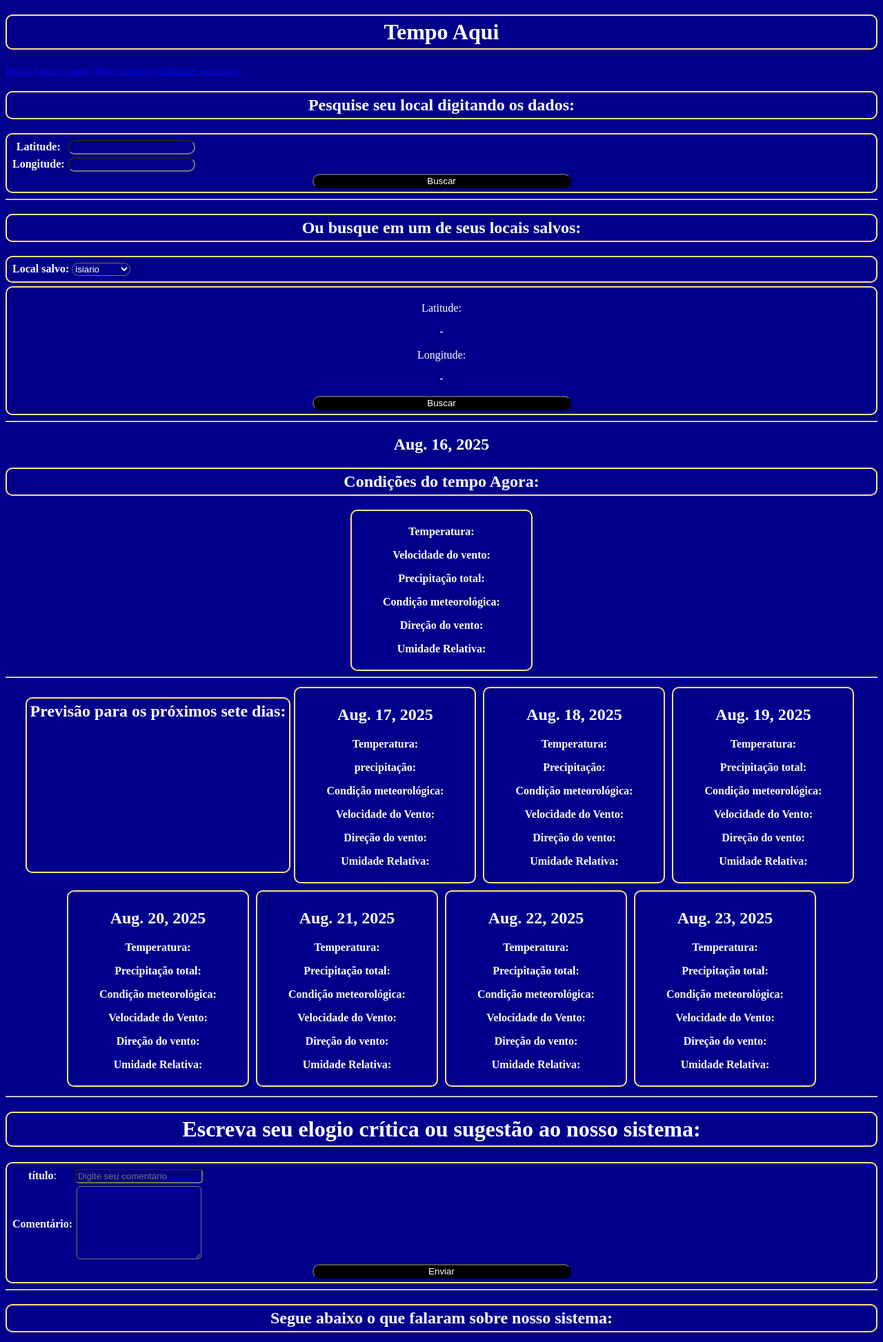
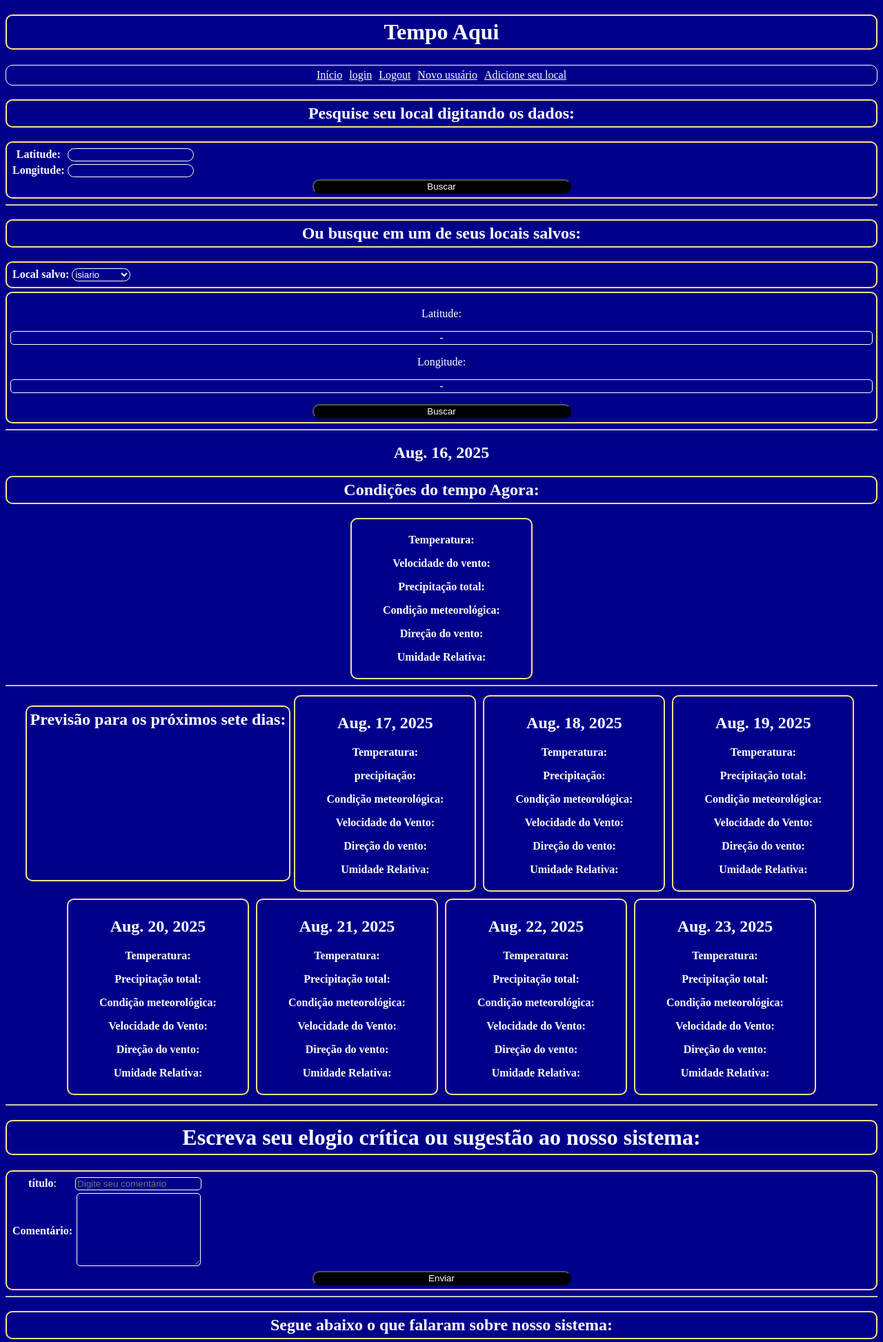
Before and after one commit to sandro20231/meteorologia3, a Django app: page / in a window 1280 px wide. Shown: the top 1946 px of the page at 69% size. Run offline with Django 5.2, Linux system fonts and the light colour scheme; a user stored in the database is signed in; data comes from the database, SQL or seed files in the repository; both versions use the stored data as it was after the commit.

Commit message:
correção do css2

```diff
--- a/tempo/t2/static/t2/estilo.css
+++ b/tempo/t2/static/t2/estilo.css
@@ -45,14 +45,17 @@
 
 input,
 select {
+    border: 1px solid white;
     border-radius: 10px;
     color: white;
 }
 
 
 textarea {
+    border: 1px solid white;
     border-radius: 10px;
     color: white;
+
 }
 
 button {
@@ -188,3 +191,25 @@
     display: flex;
     justify-content: center;
 }
+
+.estilop2 {
+    border: 1px solid white;
+    border-radius: 5px;
+    color: white;
+    text-align: center;
+}
+
+nav {
+    display: flex;
+    flex-wrap: wrap;
+    gap: 10px;
+    justify-content: center;
+    border: 1px solid white;
+    border-radius: 10px;
+    padding: 5px;
+}
+
+a {
+    color: white;
+
+}
--- a/tempo/t2/templates/t2/index.html
+++ b/tempo/t2/templates/t2/index.html
@@ -75,10 +75,10 @@
         </div>
         <div class="llestilo">
             <p class="estilop">Latitude:</p>
-            <p id="latitudeBusca" class="estilop">-</p>
+            <p id="latitudeBusca" class="estilop2">-</p>
 
             <p class="estilop">Longitude:</p>
-            <p id="longitudeBusca" class="estilop">-</p>
+            <p id="longitudeBusca" class="estilop2">-</p>
 
 
 
```
Also changed, not shown: tempo/db.sqlite3.
